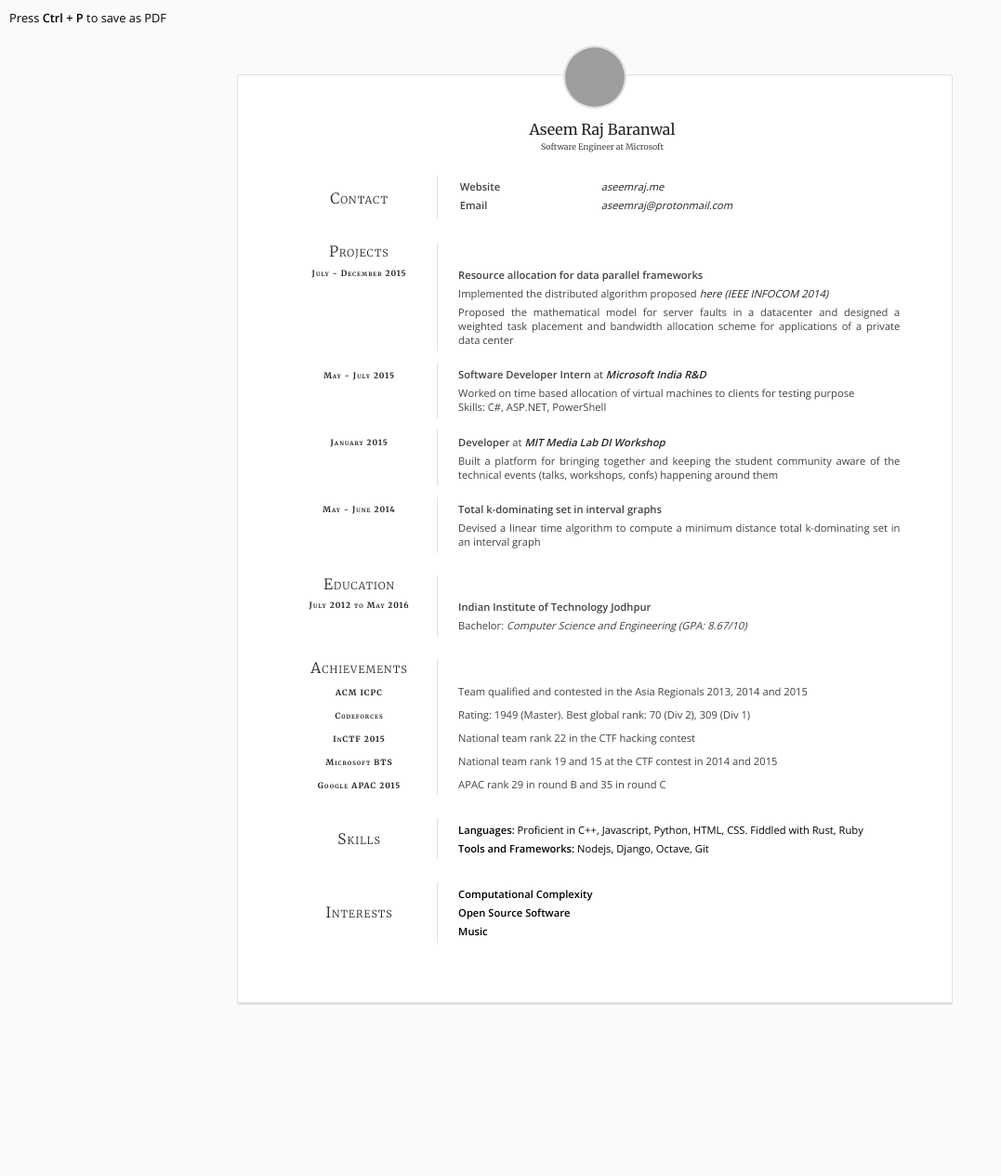
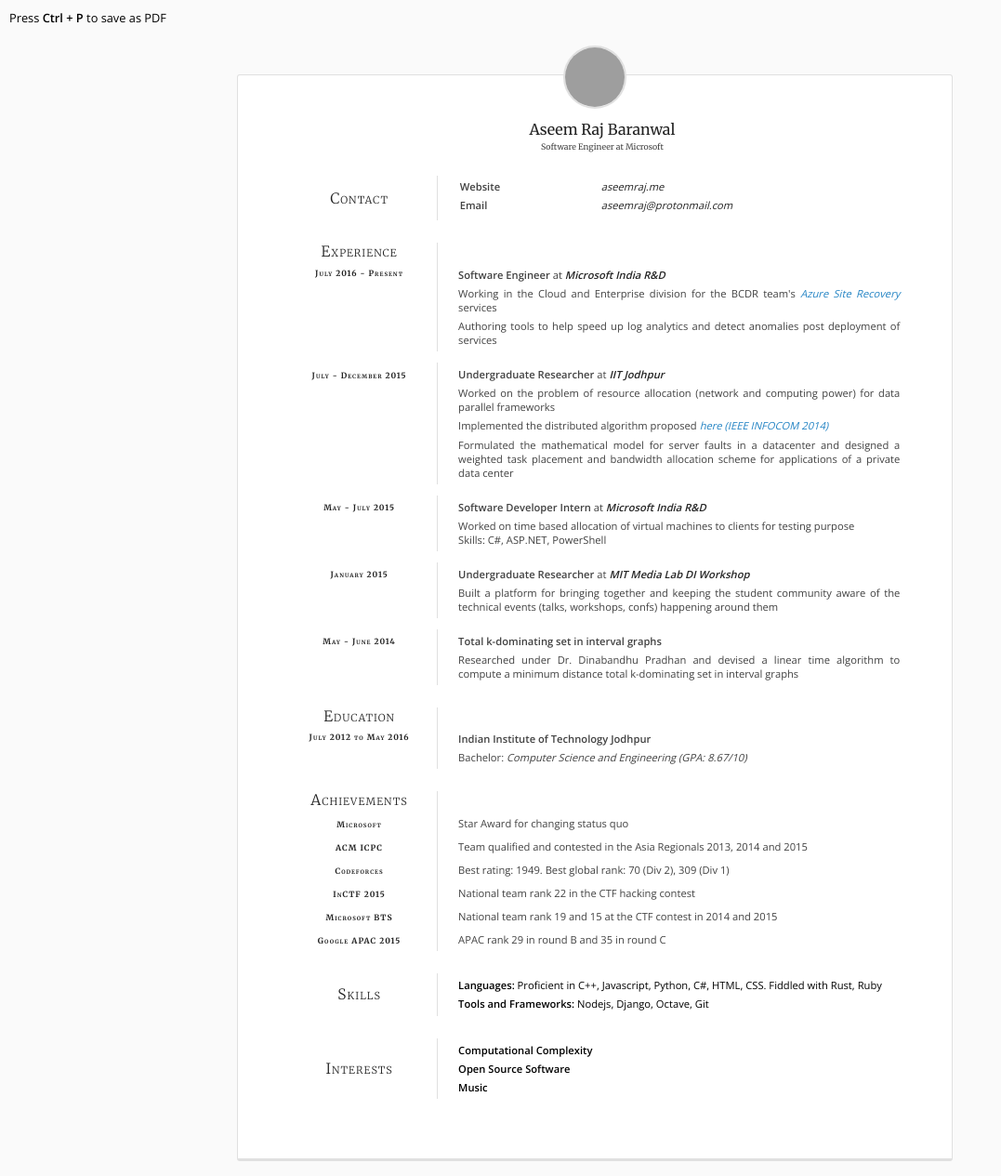
Before and after one commit to aseemrb/aseemrb.github.io, a Jekyll site: the page resume.html, which Jekyll copies as it is, in a window 1280 px wide. Shown: the whole page at 93% size, without its empty margins (0-1077 px from the left). Built offline with Jekyll 4.4.1, drawn with Linux system fonts in a browser that asks for light colours; before the commit the page ends 1097 px from its top, so only the background shows below that; grey boxes are pictures that could not be loaded.

Commit message:
new post

```diff
--- a/_config.yml
+++ b/_config.yml
@@ -19,16 +19,16 @@
 footer-links:
   dribbble:
   email: aseemraj@protonmail.com
-  facebook: aseemrb
+  facebook: #aseemrb
   flickr:
   github: aseemraj
   instagram:
   linkedin: aseemraj
   pinterest:
-  rss: rss# just type anything here for a working RSS icon
+  rss: rss
   twitter: aseemrb
-  stackexchange: users/2775517/aseem-raj-baranwal?tab=activity
-  lastfm: aseemraj
+  stackexchange: #users/2775517/aseem-raj-baranwal?tab=activity
+  lastfm: #aseemraj
   youtube: # channel/<your_long_string> or user/<user-name>
   googleplus: # anything in your profile username that comes after plus.google.com/
 
--- a/resume.html
+++ b/resume.html
@@ -19,7 +19,7 @@
     }
 
     a {
-            color: #242424;
+      color: #2484c4;
       text-decoration: none;
       font-style: italic;
     }
@@ -542,17 +542,32 @@
               <section class="content">
                 <div class="row">
                   <div class="content-cat big-text">
-                                Projects
-                    <p>July - December 2015</p>
-
+                    Experience
+                    <p>July 2016 - Present</p>
                   </div>
                   <div class="content-text work-listing education-listing">
                     <p style="margin-top:2.4em;">
-                                    <strong>Resource allocation for data parallel frameworks</strong>
+                      <strong>Software Engineer</strong> at <strong><a href="https://www.microsoft.com/en-in/msidc/">Microsoft India R&amp;D</a></strong>
                     </p>
+                    <p>Working in the Cloud and Enterprise division for the BCDR team's <a href="https://azure.microsoft.com/en-in/services/site-recovery/">Azure Site Recovery</a> services</p>
+                    <p>Authoring tools to help speed up log analytics and detect anomalies post deployment of services</p>
+                  </div>
+                </div>
+              </section>
+
+              <section class="content work-content">
+                <div class="row">
+                  <div class="content-cat big-text">
+                    <p>July - December 2015</p>
+                  </div>
+                  <div class="content-text work-listing education-listing">
+                    <p>
+                      <strong>Undergraduate Researcher</strong> at <strong><a href="http://iitj.ac.in/">IIT Jodhpur</a></strong>
+                    </p>
+                    <p>Worked on the problem of resource allocation (network and computing power) for data parallel frameworks</p>
                     <p>Implemented the distributed algorithm proposed <a href='http://ieeexplore.ieee.org/stamp/stamp.jsp?arnumber=6848096'>here (IEEE INFOCOM 2014)</a></p>
                     <p>
-                                    Proposed the mathematical model for server faults in a datacenter and designed a weighted task
+                      Formulated the mathematical model for server faults in a datacenter and designed a weighted task
                       placement and bandwidth allocation scheme for applications of a private data center
                     </p>
                   </div>
@@ -580,7 +595,7 @@
                   </div>
                   <div class="content-text work-listing education-listing">
                     <p>
-                                    <strong>Developer</strong> at <strong><a href="http://india.media.mit.edu/">MIT Media Lab DI Workshop</a></strong>
+                      <strong>Undergraduate Researcher</strong> at <strong><a href="http://india.media.mit.edu/">MIT Media Lab DI Workshop</a></strong>
                     </p>
                     <p>Built a platform for bringing together and keeping the student community aware of the technical events (talks, workshops, confs) happening around them</p>
                   </div>
@@ -596,7 +611,7 @@
                     <p>
                       <strong>Total k-dominating set in interval graphs</strong>
                     </p>
-                                <p>Devised a linear time algorithm to compute a minimum distance total k-dominating set in an interval graph</p>
+                    <p>Researched under Dr. Dinabandhu Pradhan and devised a linear time algorithm to compute a minimum distance total k-dominating set in interval graphs</p>
                   </div>
                 </div>
               </section>
@@ -623,20 +638,31 @@
                 <div class="row">
                   <div class="content-cat big-text">
                     Achievements
-                    <p style="margin-top:1.4em;">ACM ICPC</p>
+                    <p style="margin-top:1.4em;">Microsoft</p>
                   </div>
                   <div class="content-text work-listing">
-                        <p class="heading" style="margin-top:2.4em;">Team qualified and contested in the Asia Regionals 2013, 2014 and 2015</p>
+                    <p class="heading" style="margin-top:2.4em;">Star Award for changing status quo</p>
                   </div>
                 </div>
+
+                <div class="row">
+                  <div class="content-cat big-text">
+                    <p>ACM ICPC</p>
+                  </div>
+                  <div class="content-text work-listing">
+                    <p class="heading">Team qualified and contested in the Asia Regionals 2013, 2014 and 2015</p>
+                  </div>
+                </div>
+
                 <div class="row">
                   <div class="content-cat big-text">
                     <p>Codeforces</p>
                   </div>
                   <div class="content-text work-listing">
-                        <p class="heading">Rating: 1949 (Master). Best global rank: 70 (Div 2), 309 (Div 1)</p>
+                    <p class="heading">Best rating: 1949. Best global rank: 70 (Div 2), 309 (Div 1)</p>
                   </div>
                 </div>
+
                 <div class="row">
                   <div class="content-cat big-text">
                     <p>InCTF 2015</p>
@@ -645,6 +671,7 @@
                     <p class="heading">National team rank 22 in the CTF hacking contest</p>
                   </div>
                 </div>
+
                 <div class="row">
                   <div class="content-cat big-text">
                     <p>Microsoft BTS</p>
@@ -653,6 +680,7 @@
                     <p class="heading">National team rank 19 and 15 at the CTF contest in 2014 and 2015</p>
                   </div>
                 </div>
+
                 <div class="row">
                   <div class="content-cat big-text">
                     <p>Google APAC 2015</p>
@@ -671,7 +699,7 @@
                   <div class="content-text skills-listing">
                     <p>
                       <span class="name"><strong>Languages:</strong></span>
-                                    Proficient in C++, Javascript, Python, HTML, CSS. Fiddled with Rust, Ruby
+                      Proficient in C++, Javascript, Python, C#, HTML, CSS. Fiddled with Rust, Ruby
                     </p>
                     <p>
                       <span class="name"><strong>Tools and Frameworks:</strong></span>
```
Also changed, not shown: _posts/2017-02-20-bitcoin.md (added, +16 -0 lines). Lines whose indentation alone changed are shown as unchanged.
